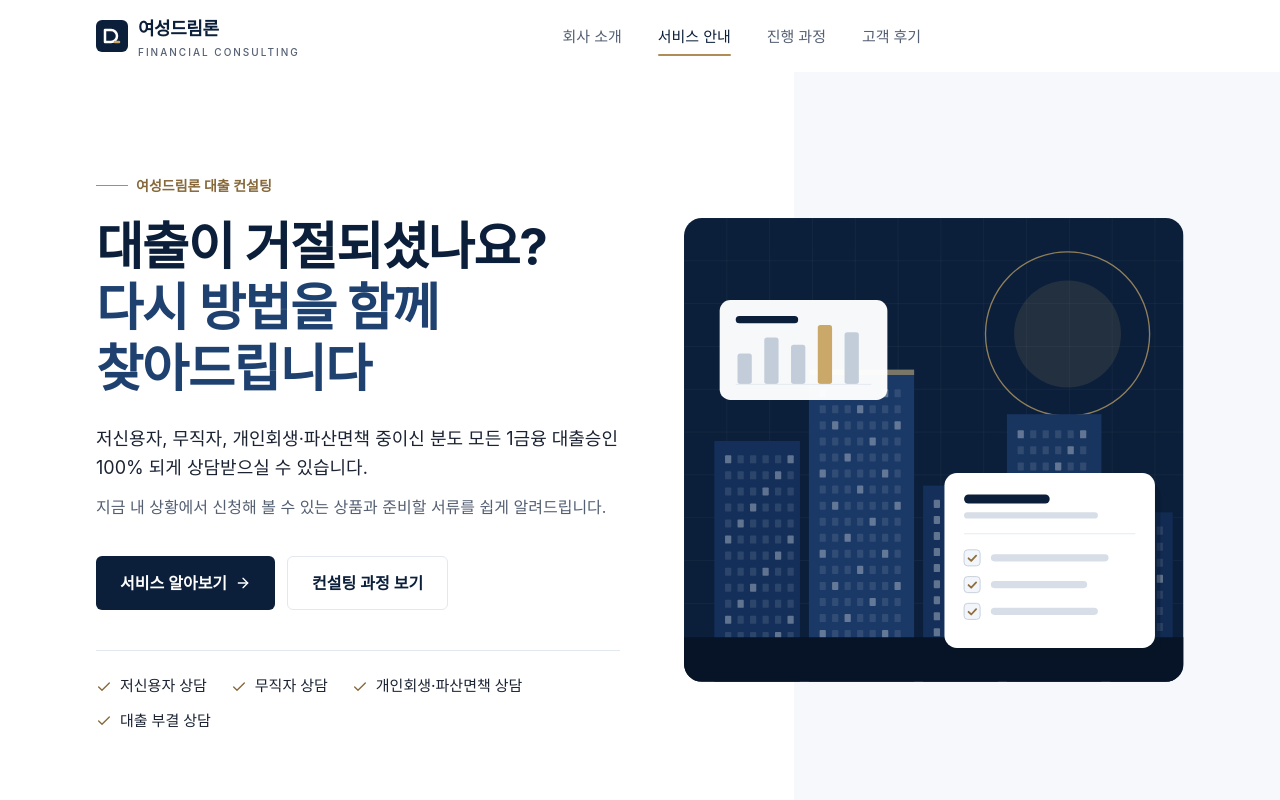
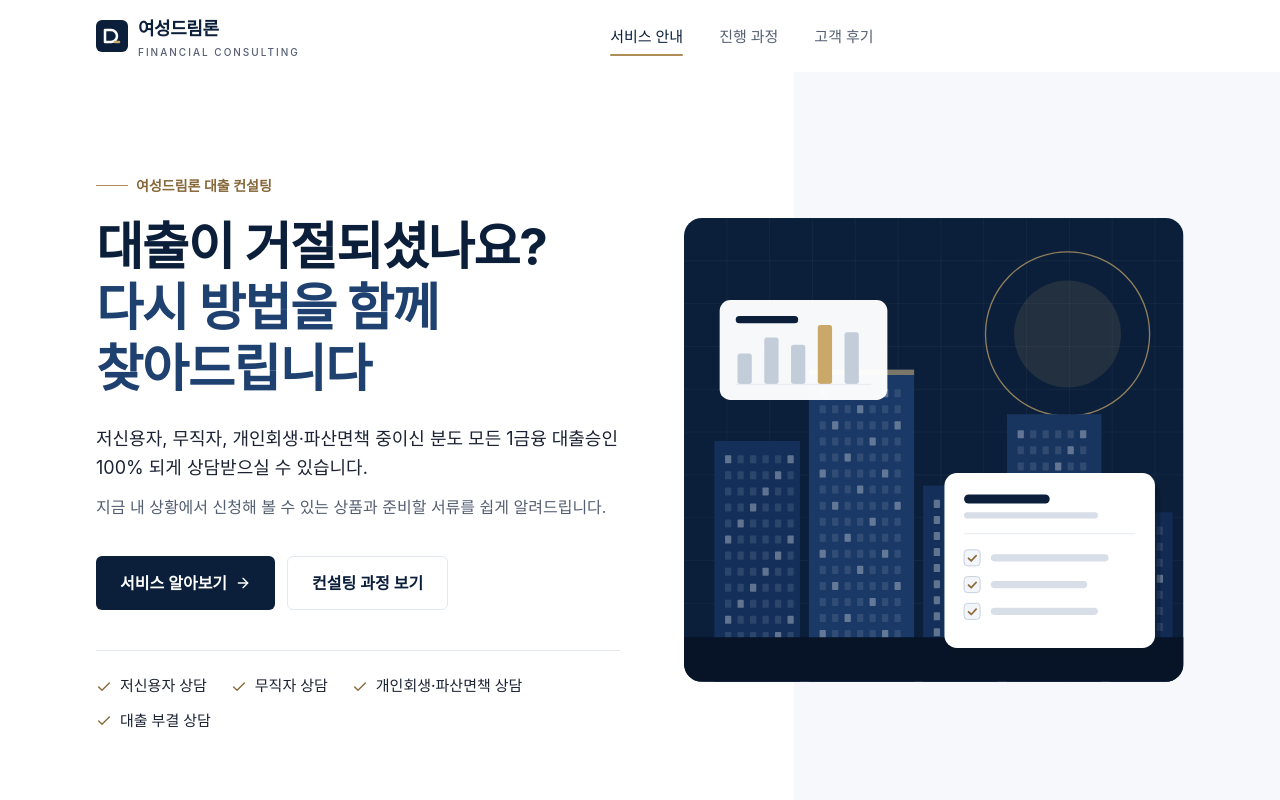
Before and after one commit to akainu1977-debug/yeosung-dreamloan, a React (Vite) app: page / in a window 1280 px wide. Shown: the top 800 px of the page. Built offline with nearby package versions, Linux system fonts and the light colour scheme; a web font is replaced by a local one.

Commit message:
Update siteContent.ts

```diff
--- a/src/content/siteContent.ts
+++ b/src/content/siteContent.ts
@@ -13,7 +13,7 @@ import { reviews } from './reviews';
 
 /** 상단·하단 메뉴. '고객 후기'는 후기가 1개 이상 입력된 경우에만 표시됩니다. */
 export const navItems: { id: string; label: string }[] = [
-  { id: 'about', label: '회사 소개' },
+
   { id: 'services', label: '서비스 안내' },
   { id: 'process', label: '진행 과정' },
   ...(reviews.length > 0 ? [{ id: 'reviews', label: '고객 후기' }] : []),
```
